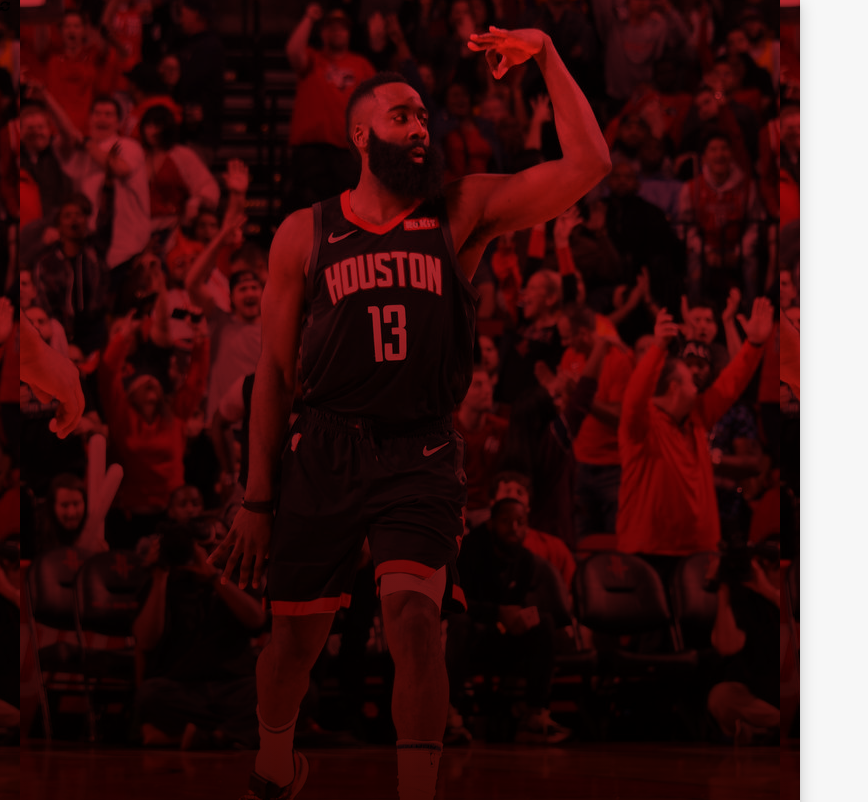
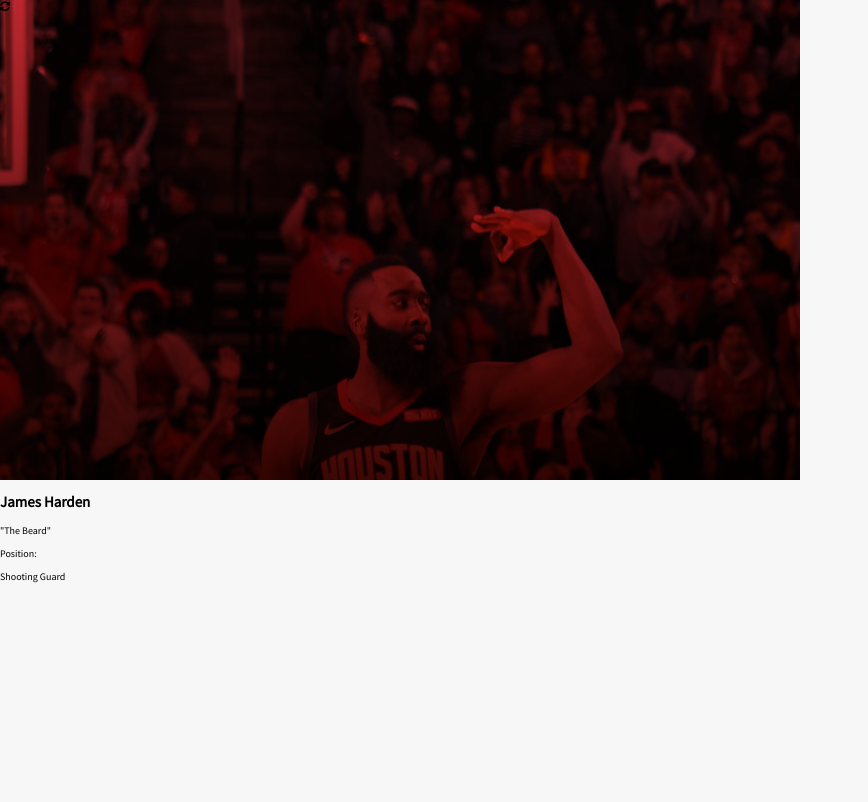
Before and after one commit to TraekWells/houston-rockets-stats, a plain HTML site: page index.html in a window 1280 px wide. Shown: the top 802 px of the page, without its empty margins (0-868 px from the left). Drawn offline with Linux system fonts and the light colour scheme.

Commit message:
Made small tweaks to the background-size

```diff
--- a/assets/scss/styles.scss
+++ b/assets/scss/styles.scss
@@ -1,5 +1,5 @@
 // Variables
-$color-gray-1: #999999;
+$color-gray-medium: #999999;
 $color-gray-light: #f7f7f7;
 $color-gray-dark: #333333;
 
@@ -13,7 +13,7 @@ $color-primary-dark: #3d0804;
 $font-stack: "Source Sans Pro", sans-serif;
 
 $header-james-harden: "/assets/img/james-harden.jpg";
-$headshot-james-harden: "/assets/img/james-harden-headshot.jpg";
+$headshot-james-harden: "/assets/img/james-harden-headshot.png";
 
 // Placeholders
 %box-shadow {
@@ -58,15 +58,28 @@ body {
   @extend %border-radius;
   @extend %box-shadow;
   background-color: $color-white;
+  position: relative;
 
   &__side {
+    height: 50rem;
+    position: absolute;
+    display: block;
+    top: 0;
+    left: 0;
+    width: 100%;
+
+    &--back {
+      display: none; // Hide until I'm ready to style the back
+    }
   }
 
   &__header {
     background: linear-gradient(to bottom, $color-primary, $color-primary-dark),
       url($header-james-harden);
-    background-position: center;
-    height: 50rem;
+    background-position: top;
+    background-size: cover;
+    background-repeat: no-repeat;
+    height: 30rem;
     background-blend-mode: multiply;
   }
 }
```
Also changed, not shown: assets/css/styles.css, 1 other file.
